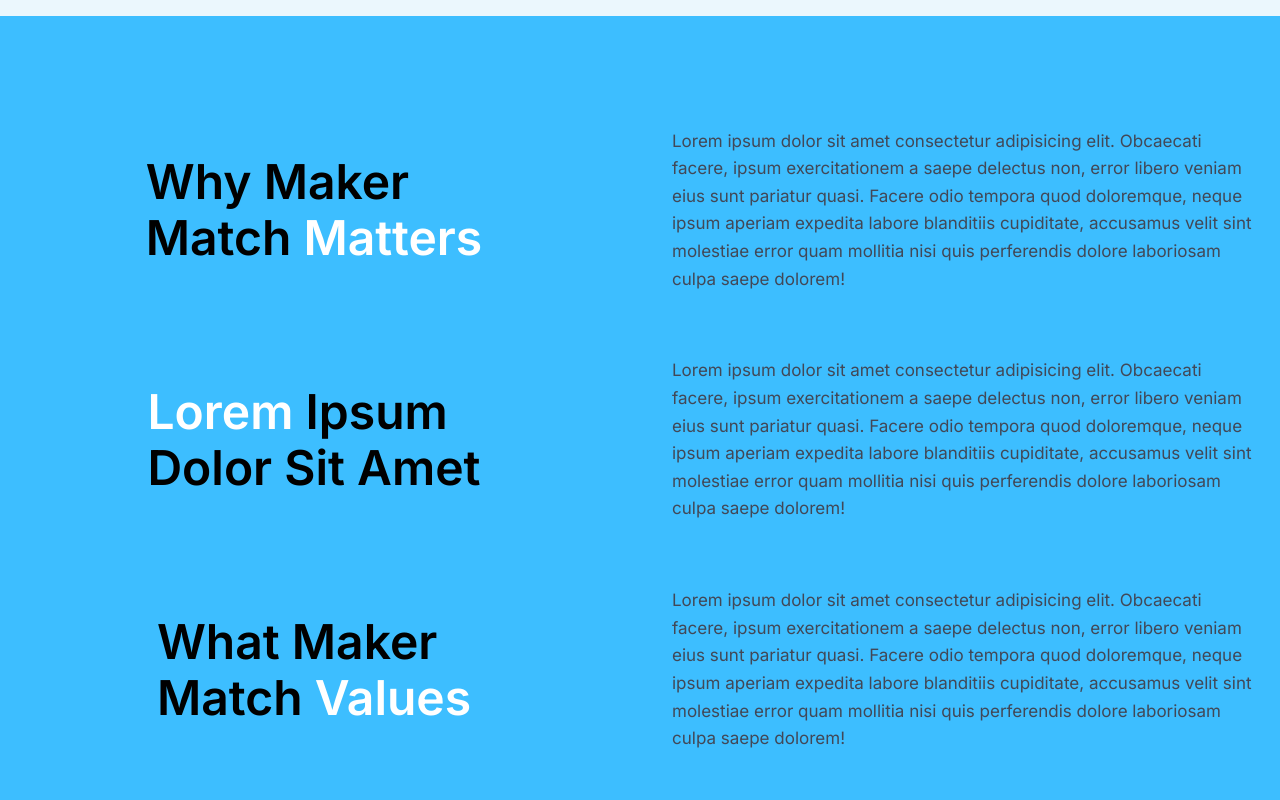
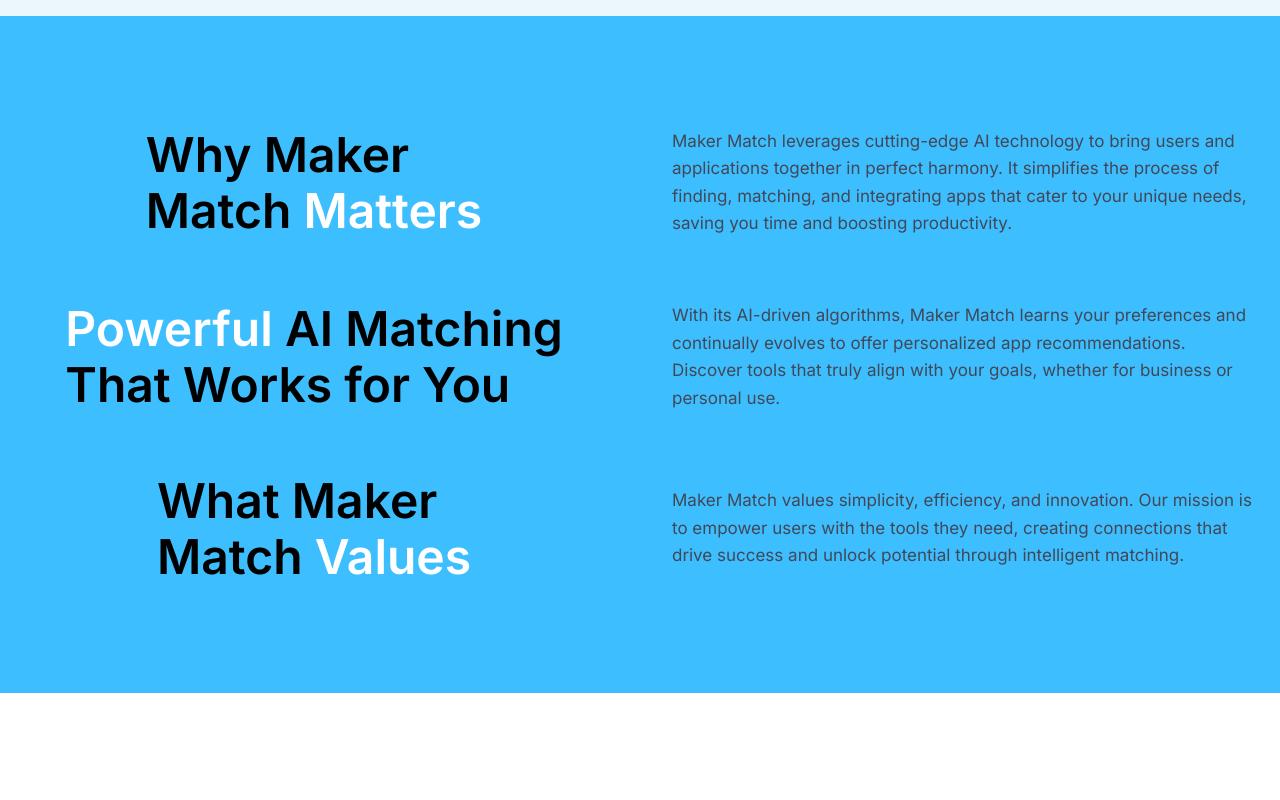
Before and after one commit to rakibislam2233/maker, a Next.js app: page / in a window 1280 px wide. Shown: the part 2160-2960 px from the top of the page. Built offline with nearby package versions, Linux system fonts and the light colour scheme; a web font is replaced by a local one.

Commit message:
Update Benefits and WhyMatchMaker components: enhance benefit descriptions, improve section structure, and refine text for clarity and engagement

```diff
--- a/src/components/Benefits/Benefits.tsx
+++ b/src/components/Benefits/Benefits.tsx
@@ -8,23 +8,23 @@
   const benefits = [
     {
       id: 1,
-      name: "Lorem Ipsum",
+      name: "AI-Powered Matchmaking",
       description:
-        "Lorem ipsum dolor sit amet, consectetur adipiscing elit, sed do eiusmod tempor incididunt ut labore et dolore magna aliqua.",
+        "Leverage advanced AI algorithms to connect with the most relevant tools and apps tailored to your needs.",
       image: benefit1,
     },
     {
       id: 2,
-      name: "Lorem Ipsum",
+      name: "Seamless Integration",
       description:
-        "Lorem ipsum dolor sit amet, consectetur adipiscing elit, sed do eiusmod tempor incididunt ut labore et dolore magna aliqua.",
+        "Easily integrate Make Matcher with your existing workflow for a smooth and efficient experience.",
       image: benefit2,
     },
     {
       id: 3,
-      name: "Lorem Ipsum",
+      name: "Continuous Learning",
       description:
-        "Lorem ipsum dolor sit amet, consectetur adipiscing elit, sed do eiusmod tempor incididunt ut labore et dolore magna aliqua.",
+        "Benefit from AI that learns and improves over time, ensuring better matches and smarter suggestions.",
       image: benefit3,
     },
   ];
@@ -32,7 +32,9 @@
   return (
     <section id="benefits" className="w-full bg-white px-5 py-16 md:py-28">
       <div className="w-full max-w-7xl mx-auto">
-        <h2 className="text-3xl md:text-5xl font-bold mb-12 text-center">BENEFITS</h2>
+        <h2 className="text-3xl md:text-5xl font-bold mb-12 text-center">
+          BENEFITS
+        </h2>
         <div className="grid grid-cols-1 md:grid-cols-3 gap-8">
           {benefits.map((benefit) => (
             <div key={benefit.id} className="w-full flex flex-col gap-3">
@@ -45,10 +47,10 @@
                   className="w-full h-[250px] max-w-[250px] mx-auto mb-6"
                 />
               </div>
-             <div className="p-2 space-y-1">
-             <h3 className="text-xl font-semibold">{benefit.name}</h3>
-             <p className=" text-gray-600">{benefit.description}</p>
-             </div>
+              <div className="p-2 space-y-1">
+                <h3 className="text-xl font-semibold">{benefit.name}</h3>
+                <p className=" text-gray-600">{benefit.description}</p>
+              </div>
             </div>
           ))}
         </div>
--- a/src/components/Footer/Footer.tsx
+++ b/src/components/Footer/Footer.tsx
@@ -28,6 +28,7 @@
           <button className="bg-secondary text-white px-10 py-2.5 rounded-full text-sm flex-shrink-0">
             Join Now – It’s Free
           </button>
+
         </div>
       </div>
       {/* Footer Section */}
--- a/src/components/WhyMatchMaker/WhyMatchMaker.tsx
+++ b/src/components/WhyMatchMaker/WhyMatchMaker.tsx
@@ -2,7 +2,10 @@
 
 const WhyMatchMaker = () => {
   return (
-    <section id="why-match-maker" className="w-full bg-primary px-5 py-16 md:py-28">
+    <section
+      id="why-match-maker"
+      className="w-full bg-primary px-5 py-16 md:py-28"
+    >
       <div className="w-full max-w-7xl mx-auto grid grid-cols-1 md:grid-cols-2 place-items-center gap-10 md:gap-16">
         <div className="space-y-2">
           <h1 className="text-3xl md:text-5xl font-semibold leading-normal">
@@ -14,30 +17,26 @@
         </div>
         <div>
           <p className="text-[#424857] text-[17px] leading-relaxed">
-            Lorem ipsum dolor sit amet consectetur adipisicing elit. Obcaecati
-            facere, ipsum exercitationem a saepe delectus non, error libero
-            veniam eius sunt pariatur quasi. Facere odio tempora quod
-            doloremque, neque ipsum aperiam expedita labore blanditiis
-            cupiditate, accusamus velit sint molestiae error quam mollitia nisi
-            quis perferendis dolore laboriosam culpa saepe dolorem!
+            Maker Match leverages cutting-edge AI technology to bring users and
+            applications together in perfect harmony. It simplifies the process
+            of finding, matching, and integrating apps that cater to your unique
+            needs, saving you time and boosting productivity.
           </p>
         </div>
         <div className="space-y-2">
           <h1 className="text-3xl md:text-5xl font-semibold leading-normal">
-            <span className="text-white">Lorem</span> Ipsum
+            <span className="text-white">Powerful</span> AI Matching
           </h1>
           <h1 className="text-3xl  md:text-5xl font-semibold leading-normal">
-            Dolor Sit Amet
+            That Works for You
           </h1>
         </div>
         <div>
           <p className="text-[#424857] text-[17px] leading-relaxed">
-            Lorem ipsum dolor sit amet consectetur adipisicing elit. Obcaecati
-            facere, ipsum exercitationem a saepe delectus non, error libero
-            veniam eius sunt pariatur quasi. Facere odio tempora quod
-            doloremque, neque ipsum aperiam expedita labore blanditiis
-            cupiditate, accusamus velit sint molestiae error quam mollitia nisi
-            quis perferendis dolore laboriosam culpa saepe dolorem!
+            With its AI-driven algorithms, Maker Match learns your preferences
+            and continually evolves to offer personalized app recommendations.
+            Discover tools that truly align with your goals, whether for
+            business or personal use.
           </p>
         </div>
         <div className="space-y-2">
@@ -50,12 +49,10 @@
         </div>
         <div>
           <p className="text-[#424857] text-[17px] leading-relaxed">
-            Lorem ipsum dolor sit amet consectetur adipisicing elit. Obcaecati
-            facere, ipsum exercitationem a saepe delectus non, error libero
-            veniam eius sunt pariatur quasi. Facere odio tempora quod
-            doloremque, neque ipsum aperiam expedita labore blanditiis
-            cupiditate, accusamus velit sint molestiae error quam mollitia nisi
-            quis perferendis dolore laboriosam culpa saepe dolorem!
+            Maker Match values simplicity, efficiency, and innovation. Our
+            mission is to empower users with the tools they need, creating
+            connections that drive success and unlock potential through
+            intelligent matching.
           </p>
         </div>
       </div>
```
